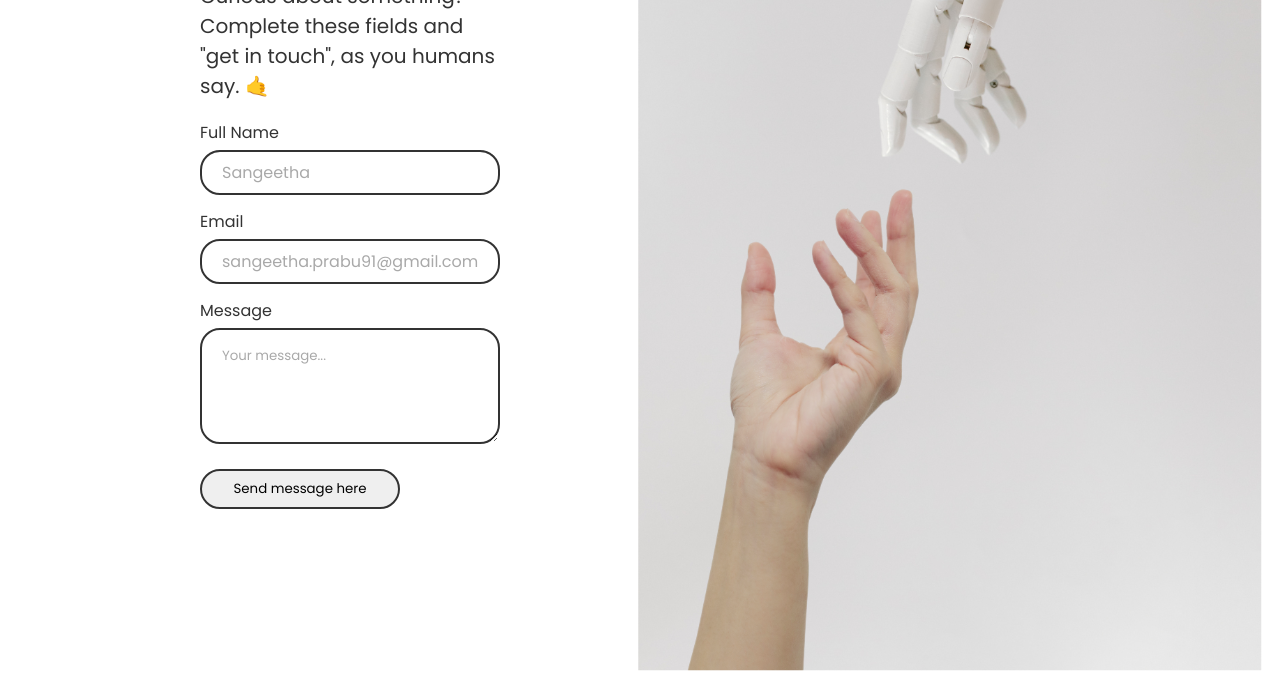
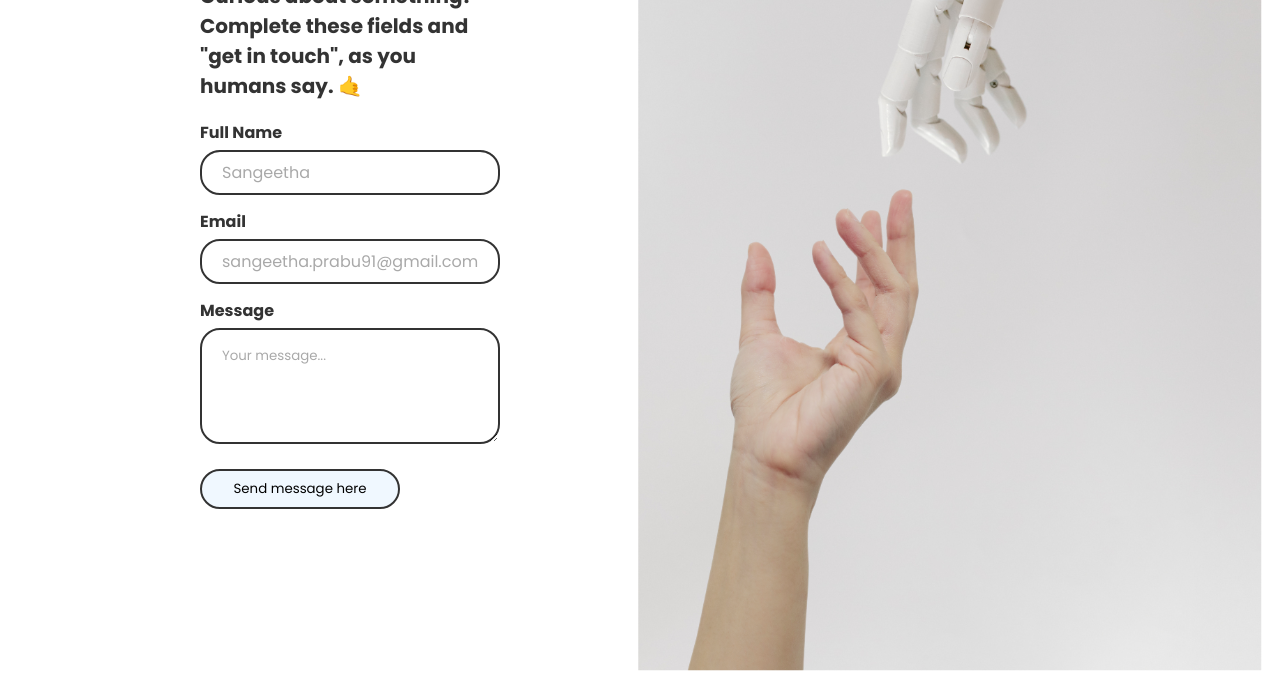
Before and after one commit to sangeetha1719/Final-Challenges-1, a plain HTML site: page index.html in a window 1280 px wide. Shown: the part 101-800 px from the top of the page. Drawn offline with nearby package versions, Linux system fonts and the light colour scheme.

Commit message:
Update index.css with font size

```diff
--- a/index.css
+++ b/index.css
@@ -31,6 +31,7 @@ body{
     width: 800px;
     padding: 10px;
     margin: 0 auto;
+    font-weight: bold;
 }
 .contact-image {
     transform: rotate(90deg);
@@ -83,3 +84,7 @@ body{
 .contact-submit-button:hover {
     background-color: #dddddd;
 }
+.contact-submit-button{
+    background-color: aliceblue;
+
+}
```
